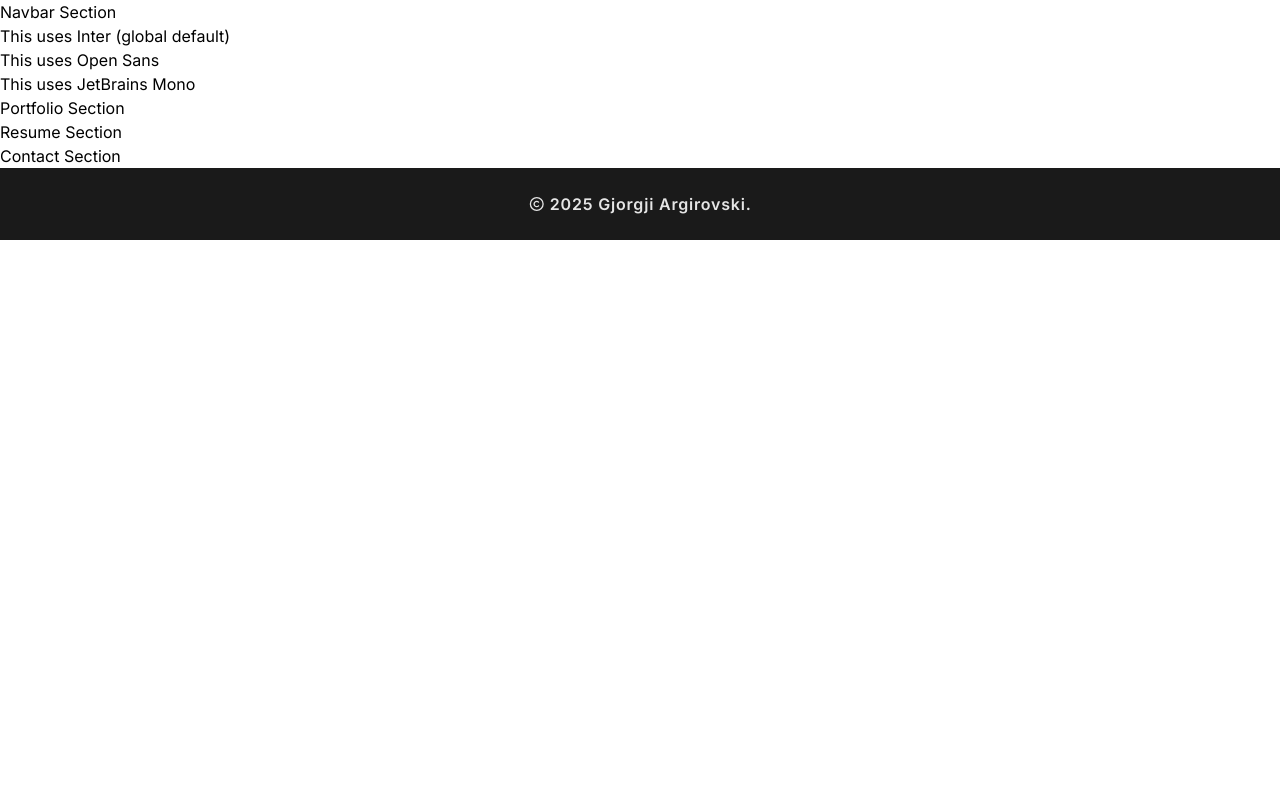
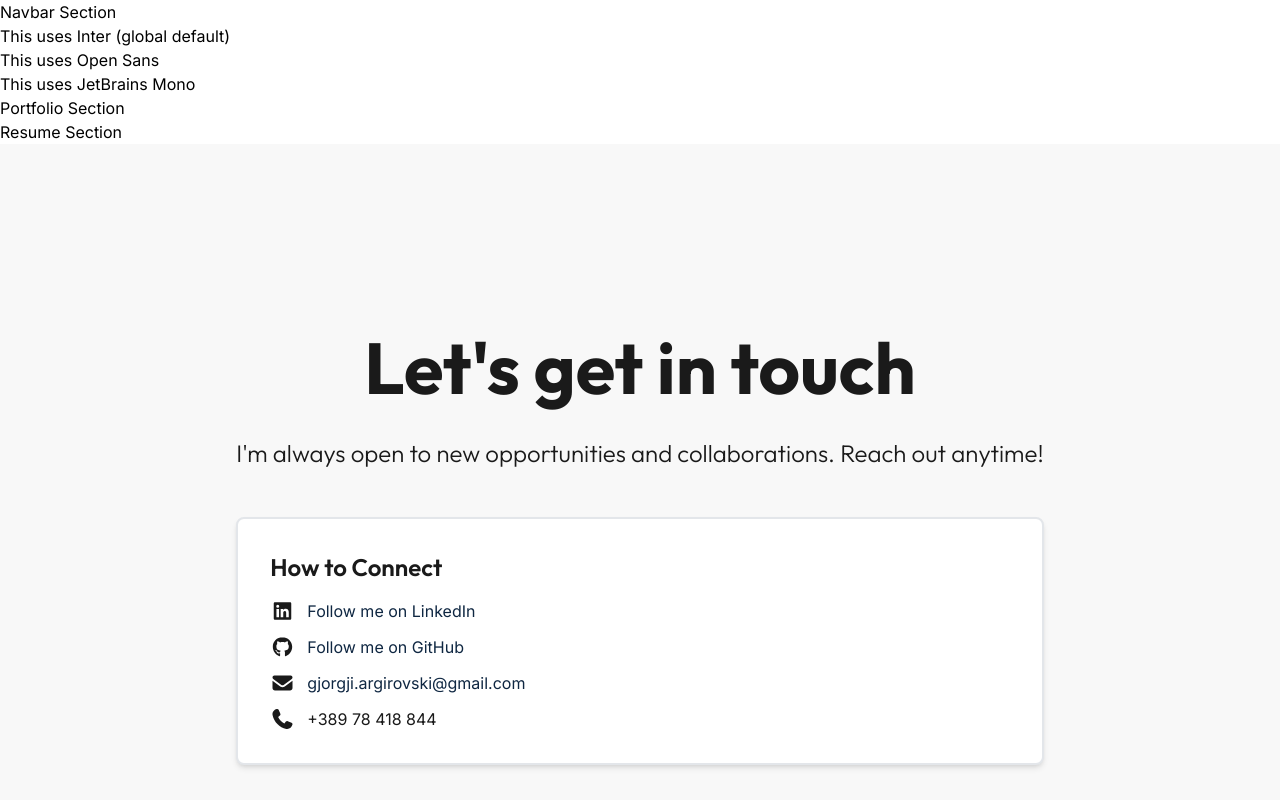
Before and after one commit to argirowski/ArgirovskiPortfolio, a React (Create React App) app: page / in a window 1280 px wide. Shown: the top 800 px of the page. Built offline with nearby package versions, Linux system fonts and the light colour scheme.

Commit message:
Refactoring the contact section

```diff
--- a/src/components/ContactPage/ContactPage.css
+++ b/src/components/ContactPage/ContactPage.css
@@ -3,13 +3,13 @@
   padding-top: 6.25rem;
   padding-bottom: 5rem;
   background-color: #f8f8f8;
-  color: #1a1a1a;
 }
 
 .contact-page-title {
   font-weight: 700 !important;
   font-size: 4.5rem;
   line-height: 1.2;
+  color: #1a1a1a;
 }
 
 .contact-page-text {
--- a/src/components/ContactPage/ContactPage.tsx
+++ b/src/components/ContactPage/ContactPage.tsx
@@ -6,84 +6,61 @@ import { faLinkedin, faGithub } from "@fortawesome/free-brands-svg-icons";
 
 const ContactPage: React.FC = () => {
   return (
-    <div>Contact Section</div>
-    // <section className="d-flex align-items-center contact-section">
-    //   <Container>
-    //     <Row className="justify-content-center">
-    //       <Col lg={8}>
-    //         <div className="text-center mb-5">
-    //           <h1 className="contact-page-title mb-4">Let's get in touch</h1>
-    //           <p className="contact-page-text">
-    //             I’m always open to new opportunities and collaborations. Reach
-    //             out anytime!
-    //           </p>
-    //         </div>
+    <>
+      <section className="min-h-screen flex items-center justify-center bg-contact-bg">
+        <div className="text-center">
+          <h1 className="text-7xl font-bold leading-tight text-contact-heading">
+            Let's get in touch
+          </h1>
+          <h2 className="text-2xl font-light mt-6 text-contact-heading">
+            I'm always open to new opportunities and collaborations. Reach out
+            anytime!
+          </h2>
 
-    //         <Row className="g-4">
-    //           <Col md={12}>
-    //             <Card className="h-100 contact-card">
-    //               <Card.Body className="p-4">
-    //                 <h4 className="mb-4">How to Connect</h4>
-
-    //                 <div className="mb-3 d-flex align-items-center">
-    //                   <div className="me-3">
-    //                     <FontAwesomeIcon icon={faLinkedin} size="lg" />
-    //                   </div>
-    //                   <div>
-    //                     <a
-    //                       href="https://www.linkedin.com/in/gjorgji-argirovski/"
-    //                       target="_blank"
-    //                       rel="noopener noreferrer"
-    //                       className="mb-0 contact-social-link"
-    //                     >
-    //                       Follow me on LinkedIn
-    //                     </a>
-    //                   </div>
-    //                 </div>
-    //                 <div className="mb-3 d-flex align-items-center">
-    //                   <div className="me-3">
-    //                     <FontAwesomeIcon icon={faGithub} size="lg" />
-    //                   </div>
-    //                   <div>
-    //                     <a
-    //                       href="https://github.com/argirowski"
-    //                       target="_blank"
-    //                       rel="noopener noreferrer"
-    //                       className="mb-0 contact-social-link"
-    //                     >
-    //                       Follow me on GitHub
-    //                     </a>
-    //                   </div>
-    //                 </div>
-    //                 <div className="mb-3 d-flex align-items-center">
-    //                   <div className="me-3">
-    //                     <FontAwesomeIcon icon={faEnvelope} size="lg" />
-    //                   </div>
-    //                   <div>
-    //                     <a
-    //                       href="mailto:gjorgji.argirovski@gmail.com"
-    //                       className="mb-0 contact-social-link"
-    //                     >
-    //                       gjorgji.argirovski@gmail.com
-    //                     </a>
-    //                   </div>
-    //                 </div>
-    //                 <div className="mb-3 d-flex align-items-center">
-    //                   <div className="me-3">
-    //                     <FontAwesomeIcon icon={faPhone} size="lg" />
-    //                   </div>
-    //                   <div>
-    //                     <p className="mb-0">+389 78 418 844</p>
-    //                   </div>
-    //                 </div>
-    //               </Card.Body>
-    //             </Card>
-    //           </Col>
-    //         </Row>
-    //       </Col>
-    //     </Row>
-    //   </Container>
-    // </section>
+          {/* Contact Card */}
+          <div className="mt-12 mx-auto bg-contact-card-bg text-contact-card-text border-2 border-contact-card-border rounded-lg shadow-md p-8">
+            <h4 className="text-2xl font-semibold text-contact-heading text-left mb-4">
+              How to Connect
+            </h4>
+            <div className="flex items-center gap-3">
+              <FontAwesomeIcon icon={faLinkedin} size="lg" />
+              <a
+                href="https://www.linkedin.com/in/gjorgji-argirovski/"
+                target="_blank"
+                rel="noopener noreferrer"
+                className="text-contact-link hover:text-contact-link-hover"
+              >
+                Follow me on LinkedIn
+              </a>
+            </div>
+            <div className="flex items-center gap-3 mt-3">
+              <FontAwesomeIcon icon={faGithub} size="lg" />
+              <a
+                href="https://github.com/argirowski"
+                target="_blank"
+                rel="noopener noreferrer"
+                className="text-contact-link hover:text-contact-link-hover"
+              >
+                Follow me on GitHub
+              </a>
+            </div>
+            <div className="flex items-center gap-3 mt-3">
+              <FontAwesomeIcon icon={faEnvelope} size="lg" />
+              <a
+                href="mailto:gjorgji.argirovski@gmail.com"
+                className="text-contact-link hover:text-contact-link-hover"
+              >
+                gjorgji.argirovski@gmail.com
+              </a>
+            </div>
+            <div className="flex items-center gap-3 mt-3">
+              <FontAwesomeIcon icon={faPhone} size="lg" />
+              <p className="text-contact-card-text m-0">+389 78 418 844</p>
+            </div>
+          </div>
+        </div>
+      </section>
+    </>
   );
 };
 
--- a/tailwind.config.js
+++ b/tailwind.config.js
@@ -28,6 +28,18 @@ module.exports = {
         // Footer colors extracted from existing design
         "footer-bg": "#1a1a1a",
         "footer-text": "#e5e5e5",
+        // Contact page background
+        "contact-bg": "#f8f8f8",
+        // Contact page heading color
+        "contact-heading": "#1a1a1a",
+        // Contact card colors
+        "contact-card-bg": "#ffffff",
+        "contact-card-text": "#1a1a1a",
+        "contact-card-border": "#e3e6ea",
+        // Contact link color
+        "contact-link": "#0f2742",
+        // Contact link hover color
+        "contact-link-hover": "#1d4b7a",
       },
     },
   },
```
